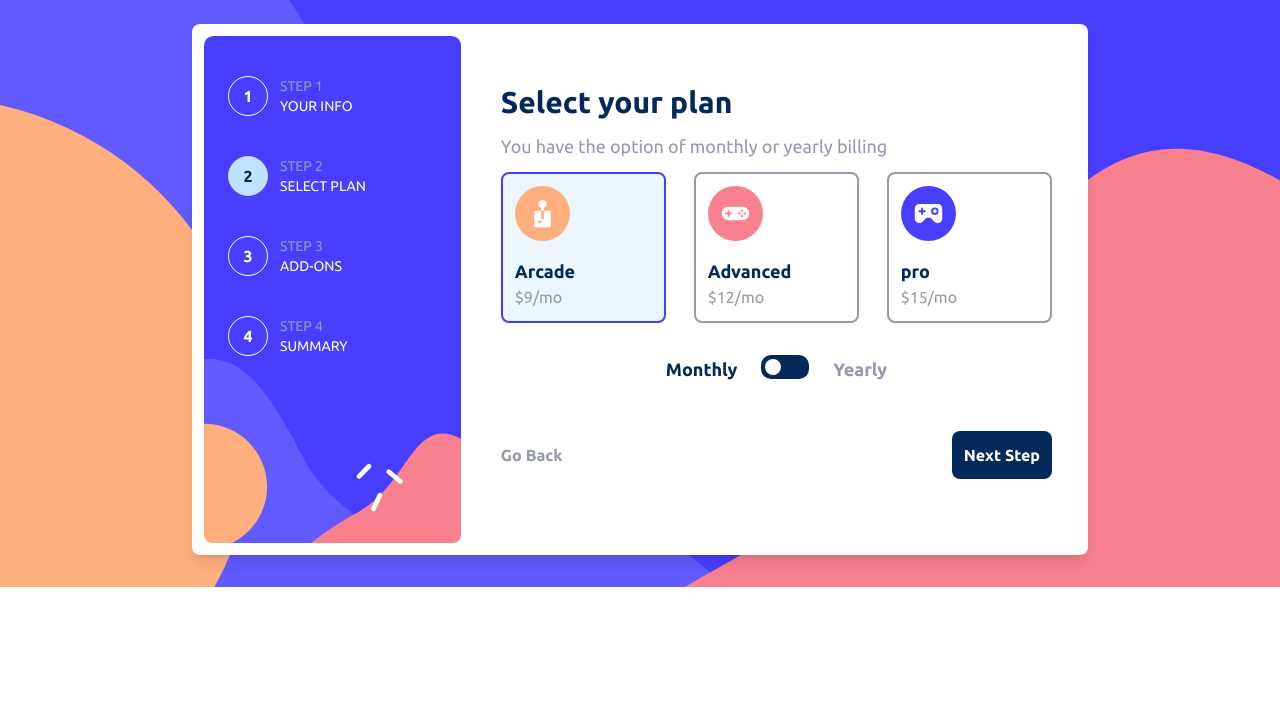
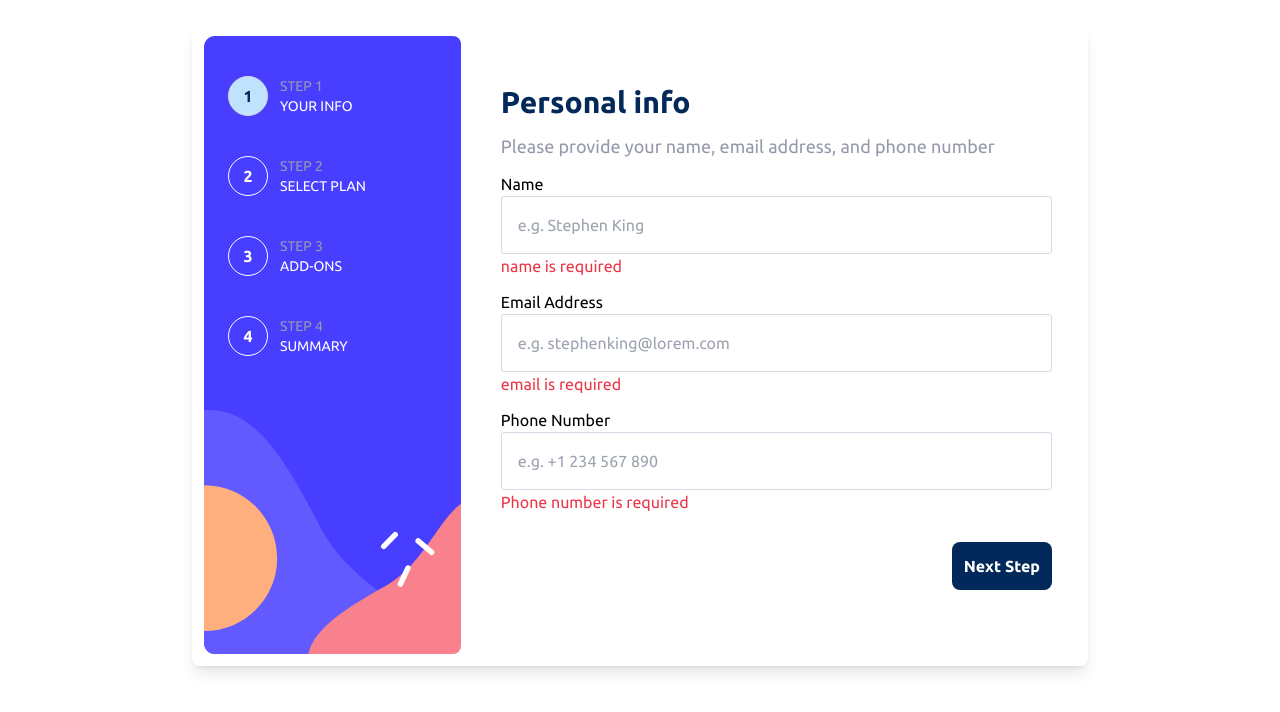
Before and after one commit to AhmedElgafy/multi-step-form-Next, a Next.js app: page / in a window 1280 px wide. Both pictures are taken after a click on the element "Next Step". Shown: the top 712 px of the page. Built offline with nearby package versions, Linux system fonts and the light colour scheme; a web font is replaced by a local one.

Commit message:
23/8/2023

```diff
--- /dev/null
+++ b/src/app/comps/Circles.tsx
@@ -0,0 +1,23 @@
+interface CirclesType {
+  num: number;
+  selectedBtn: number;
+  setSelectedBtn(num: number): void;
+}
+const Circles = ({ num, selectedBtn, setSelectedBtn }: CirclesType) => {
+  // console.log(keys);
+  return (
+    <>
+      <p
+        onClick={() => setSelectedBtn(num)}
+        className={`circles ${
+          selectedBtn == num
+            ? "bg-Light-blue text-Marine-blue border-Light-gray"
+            : null
+        }`}
+      >
+        {num}
+      </p>
+    </>
+  );
+};
+export default Circles;
--- /dev/null
+++ b/src/app/comps/Navigation.tsx
@@ -0,0 +1,54 @@
+import { useContext, useEffect, useState } from "react";
+import useGlobalHook from "../hooks/globalHook";
+import { SomeContext } from "../page";
+type NavType = {
+  selectedBtn: number;
+  setSelectedBtn(num: any): void;
+  patternState: { name: boolean; email: boolean; phoneNum: boolean };
+  setPatternState(value: {}): void;
+};
+const Navigation = ({
+  selectedBtn,
+  setSelectedBtn,
+  patternState,
+  setPatternState,
+}: NavType) => {
+  const { isPattern } = useContext(SomeContext);
+  console.log(patternState);
+
+  return (
+    <>
+      <div
+        className={`fixed left-0 bottom-0 md:static md:px-0 md:bg-White md:w-auto  bg-Light-gray w-full flex ${
+          selectedBtn != 1 ? "justify-between" : "justify-end"
+        } py-4 content-center px-10`}
+      >
+        {selectedBtn != 1 ? (
+          <h1
+            onClick={() => setSelectedBtn((e: number) => (e = (e - 1) % 5))}
+            className="text-Cool-gray my-auto cursor-pointer font-bold"
+          >
+            Go Back
+          </h1>
+        ) : null}
+        <h1
+          onClick={() => {
+            if (!isPattern.isAllTrue() && selectedBtn == 1) {
+              setPatternState(isPattern);
+              return;
+            }
+            setSelectedBtn((e: number) => {
+              e = (e + 1) % 6;
+              if (e == 0) e = 1;
+              return e;
+            });
+          }}
+          className="p-3 bg-Marine-blue text-White cursor-pointer font-bold rounded-lg"
+        >
+          {selectedBtn == 4 ? "Confirm" : "Next Step"}
+        </h1>
+      </div>
+    </>
+  );
+};
+export default Navigation;
--- /dev/null
+++ b/src/app/comps/Routs.tsx
@@ -0,0 +1,45 @@
+import Plans from "./plans";
+import AddOns from "./addOns";
+import FinishingUp from "./finishingUp";
+import ThankYou from "./thankYou";
+import PersonalInfo from "./personal_info";
+import { MutableRefObject } from "react";
+interface RouteType {
+  patternState: { name: boolean; email: boolean; phoneNum: boolean };
+  setPatternState(value: {}): void;
+  selectedBtn: number;
+  setSelectedBtn(num: number): void;
+}
+const Routes = ({
+  selectedBtn,
+  setSelectedBtn,
+  patternState,
+  setPatternState,
+}: RouteType) => {
+  switch (selectedBtn) {
+    case 2:
+      return <Plans key={crypto.randomUUID()} />;
+
+    case 3:
+      return <AddOns key={crypto.randomUUID()} />;
+    case 4:
+      return (
+        <FinishingUp
+          key={crypto.randomUUID()}
+          selectedBtn={selectedBtn}
+          setSelectedBtn={setSelectedBtn}
+        />
+      );
+    case 5:
+      return <ThankYou key={crypto.randomUUID()} />;
+    default:
+      return (
+        <PersonalInfo
+          key={crypto.randomUUID()}
+          patternState={patternState}
+          setPatternState={setPatternState}
+        />
+      );
+  }
+};
+export default Routes;
--- a/src/app/comps/personal_info.tsx
+++ b/src/app/comps/personal_info.tsx
@@ -3,27 +3,34 @@ import {
   ChangeEvent,
   HtmlHTMLAttributes,
   useContext,
+  useEffect,
   useRef,
   useState,
 } from "react";
 import { personalInfo } from "../compsData/compsData";
 import { SomeContext } from "../page";
-import { setConfig } from "next/config";
 const data = personalInfo;
 
-export default function PersonalInfo({ nameRef }: any) {
-  const { isPattern, setIsPattern } = useContext(SomeContext);
-  // const [name, setName] = useState<string | undefined>(undefined);
+export default function PersonalInfo({ patternState }: any) {
+  const { isPattern, name, upDateName } = useContext(SomeContext);
+  const [nameStatus, setName] = useState<string>(name);
+  // console.log(name);
+  const checkName = (e: ChangeEvent<HTMLInputElement>) => {
+    const pattern = /^[a-z ,.'-]+$/i;
+    // upDateName(e.target.value);
+    setName(e.target.value);
+    // console.log(nameStatus);
+    isPattern.name = pattern.test(e.target.value);
+  };
   const checkEmail = (e: ChangeEvent<HTMLInputElement>) => {
     const pattern = /[a-z0-9._%+-]+@[a-z0-9.-]+\.[a-z]{2,}$/;
+    isPattern.email = pattern.test(e.target.value);
   };
   const checkPhoneNum = (e: ChangeEvent<HTMLInputElement>) => {
     const pattern = /^[\+]?[(]?[0-9]{3}[)]?[-\s\.]?[0-9]{3}[-\s\.]?[0-9]{4,6}$/;
+    isPattern.phoneNum = pattern.test(e.target.value);
   };
-  const checkName = (e: ChangeEvent<HTMLInputElement>) => {
-    const pattern = /^[a-z ,.'-]+$/i;
-    nameRef.current = e.target.value;
-  };
+
   return (
     <>
       <h1 className="title">{data.title}</h1>
@@ -34,12 +41,15 @@ export default function PersonalInfo({ nameRef }: any) {
         </label>
         <input
           type="text"
-          // ref={nameRef}
+          value={nameStatus}
           onChange={(e) => checkName(e)}
           name="Name"
           id=""
           placeholder={data.nameInput}
         />
+        {!patternState.name && (
+          <p className="text-Strawberry-red ">name is required</p>
+        )}
       </div>
       <div>
         <label htmlFor="EmailAddress" className="block">
@@ -50,9 +60,13 @@ export default function PersonalInfo({ nameRef }: any) {
           type="text"
           name="email"
           onChange={(e) => checkEmail(e)}
+          // value={email}
           id=""
           placeholder={data.emailAddress}
         />
+        {!patternState.email && (
+          <p className="text-Strawberry-red ">email is required</p>
+        )}
       </div>
       <div>
         <label htmlFor="PhoneNumber" className="block">
@@ -63,7 +77,11 @@ export default function PersonalInfo({ nameRef }: any) {
           onChange={(e) => checkPhoneNum(e)}
           name="Name"
           placeholder={data.phoneInput}
+          // value={phoneNum}
         />
+        {!patternState.phoneNum && (
+          <p className="text-Strawberry-red ">Phone number is required</p>
+        )}
       </div>
     </>
   );
--- a/src/app/comps/plans.tsx
+++ b/src/app/comps/plans.tsx
@@ -9,10 +9,8 @@ const data = plans;
 export default function Plans() {
   const { planPeriod, setPlanPeriod, selectedPlan, setSelectedPlan }: any =
     useContext(SomeContext);
-
   const handelClickOns = (index: number | any) => {
     let pos: string = index.toString();
-
     setSelectedPlan(pos);
   };
   return (
--- a/src/app/compsData/compsData.tsx
+++ b/src/app/compsData/compsData.tsx
@@ -30,4 +30,10 @@ const addOns = {
     ],
   ],
 };
-export { personalInfo, plans, addOns };
+const stepsDate = [
+  ["STEP 1", "YOUR INFO"],
+  ["STEP 2", "SELECT PLAN"],
+  ["STEP 3", "ADD-ONS"],
+  ["STEP 4", "SUMMARY"],
+];
+export { personalInfo, plans, addOns, stepsDate };
--- a/src/app/globals.css
+++ b/src/app/globals.css
@@ -22,3 +22,8 @@ input[type="text"] {
 .disc {
   @apply text-Cool-gray text-lg;
 }
+@media (min-width: 768px) {
+  body {
+    background: none;
+  }
+}
--- a/src/app/hooks/globalHook.tsx
+++ b/src/app/hooks/globalHook.tsx
@@ -1,7 +1,5 @@
 "use client";
 import { useState, createContext } from "react";
-
-// const SomeContext=createContext(useGlobalHook)
 
 export default function useGlobalHook() {
   const [planPeriod, setPlanPeriod] = useState("m");
@@ -11,18 +9,28 @@ export default function useGlobalHook() {
     2: false,
     3: false,
   });
-  type Pattern = { name: boolean; email: boolean; phoneNum: boolean };
-  const [isPattern, setIsPattern] = useState<Pattern>({
+  type Pattern = {
+    name: boolean;
+    email: boolean;
+    phoneNum: boolean;
+    isAllTrue(): boolean;
+  };
+  const isPattern: Pattern = {
     name: false,
     email: false,
     phoneNum: false,
-  });
+    isAllTrue() {
+      return this.email && this.name && this.phoneNum;
+    },
+  };
   const [selectedBtn, setSelectedBtn] = useState(1);
-
+  console.log("hi");
+  const [name, upDateName] = useState<string>("");
   return {
+    name,
+    upDateName,
     selectedBtn,
     isPattern,
-    setIsPattern,
     setSelectedBtn,
     selected,
     setSelected,
--- a/src/app/page.tsx
+++ b/src/app/page.tsx
@@ -1,69 +1,28 @@
 "use client";
 import PersonalInfo from "./comps/personal_info";
-import { useState, createContext, useContext, useRef } from "react";
-import Plans from "./comps/plans";
-import AddOns from "./comps/addOns";
-import FinishingUp from "./comps/finishingUp";
-import ThankYou from "./comps/thankYou";
+import Navigation from "./comps/Navigation";
+
+import {
+  useState,
+  createContext,
+  useContext,
+  useRef,
+  MutableRefObject,
+} from "react";
+import Routes from "./comps/Routs";
+import Circles from "./comps/Circles";
 import useGlobalHook from "./hooks/globalHook";
-// import "./global.css";
-
-interface CirclesType {
-  num: number;
-  selectedBtn: number;
-  setSelectedBtn(num: number): void;
-}
+import { stepsDate } from "./compsData/compsData";
 
 export const SomeContext = createContext<any>({});
-const stepsDate = [
-  ["STEP 1", "YOUR INFO"],
-  ["STEP 2", "SELECT PLAN"],
-  ["STEP 3", "ADD-ONS"],
-  ["STEP 4", "SUMMARY"],
-];
-const Circles = ({ num, selectedBtn, setSelectedBtn }: CirclesType) => {
-  // console.log(keys);
-  return (
-    <>
-      <p
-        onClick={() => setSelectedBtn(num)}
-        className={`circles ${
-          selectedBtn == num
-            ? "bg-Light-blue text-Marine-blue border-Light-gray"
-            : null
-        }`}
-      >
-        {num}
-      </p>
-    </>
-  );
-};
 export default function Home() {
   const [selectedBtn, setSelectedBtn] = useState(1);
-
-  const Routes = ({ nameRef }: any) => {
-    switch (selectedBtn) {
-      case 2:
-        return <Plans key={crypto.randomUUID()} />;
-
-      case 3:
-        return <AddOns key={crypto.randomUUID()} />;
-      case 4:
-        return (
-          <FinishingUp
-            key={crypto.randomUUID()}
-            selectedBtn={selectedBtn}
-            setSelectedBtn={setSelectedBtn}
-          />
-        );
-      case 5:
-        return <ThankYou key={crypto.randomUUID()} />;
-      default:
-        return <PersonalInfo nameRef={nameRef} key={crypto.randomUUID()} />;
-    }
-  };
-  const nameRef = useRef(0);
-
+  // const nameRef: MutableRefObject<string> = useRef("");
+  const [patternState, setPatternState] = useState({
+    name: true,
+    email: true,
+    phoneNum: true,
+  });
   return (
     <>
       <main className="relative md:h-[80%] font-ubuntu md:justify-between md:shadow-lg md:p-3 md:flex-row  md:bg-White md:mx-auto md:w-[70%] md:rounded-lg md:items-stretch  flex flex-col   mt-6 gap-4  justify-center  items-center">
@@ -87,38 +46,22 @@ export default function Home() {
             ))}
           </div>
           <div className="flex flex-col md:shadow-none md:w-[70%] shadow-lg bg-White w-96 py-12 p-6  gap-3 rounded-lg">
-            {<Routes nameRef={nameRef} />}
+            {
+              <Routes
+                patternState={patternState}
+                setPatternState={setPatternState}
+                selectedBtn={selectedBtn}
+                setSelectedBtn={setSelectedBtn}
+              />
+            }
             {/* next ------- goback comp */}
             {selectedBtn != 5 && (
-              <div
-                className={`fixed left-0 bottom-0 md:static md:px-0 md:bg-White md:w-auto  bg-Light-gray w-full flex ${
-                  selectedBtn != 1 ? "justify-between" : "justify-end"
-                } py-4 content-center px-10`}
-              >
-                {selectedBtn != 1 ? (
-                  <h1
-                    onClick={() =>
-                      setSelectedBtn((e: number) => (e = (e - 1) % 5))
-                    }
-                    className="text-Cool-gray my-auto cursor-pointer font-bold"
-                  >
-                    Go Back
-                  </h1>
-                ) : null}
-                <h1
-                  onClick={() => {
-                    console.log(nameRef.current);
-                    setSelectedBtn((e: number) => {
-                      e = (e + 1) % 6;
-                      if (e == 0) e = 1;
-                      return e;
-                    });
-                  }}
-                  className="p-3 bg-Marine-blue text-White cursor-pointer font-bold rounded-lg"
-                >
-                  {selectedBtn == 4 ? "Confirm" : "Next Step"}
-                </h1>
-              </div>
+              <Navigation
+                patternState={patternState}
+                setPatternState={setPatternState}
+                selectedBtn={selectedBtn}
+                setSelectedBtn={setSelectedBtn}
+              />
             )}
           </div>
         </SomeContext.Provider>
```
